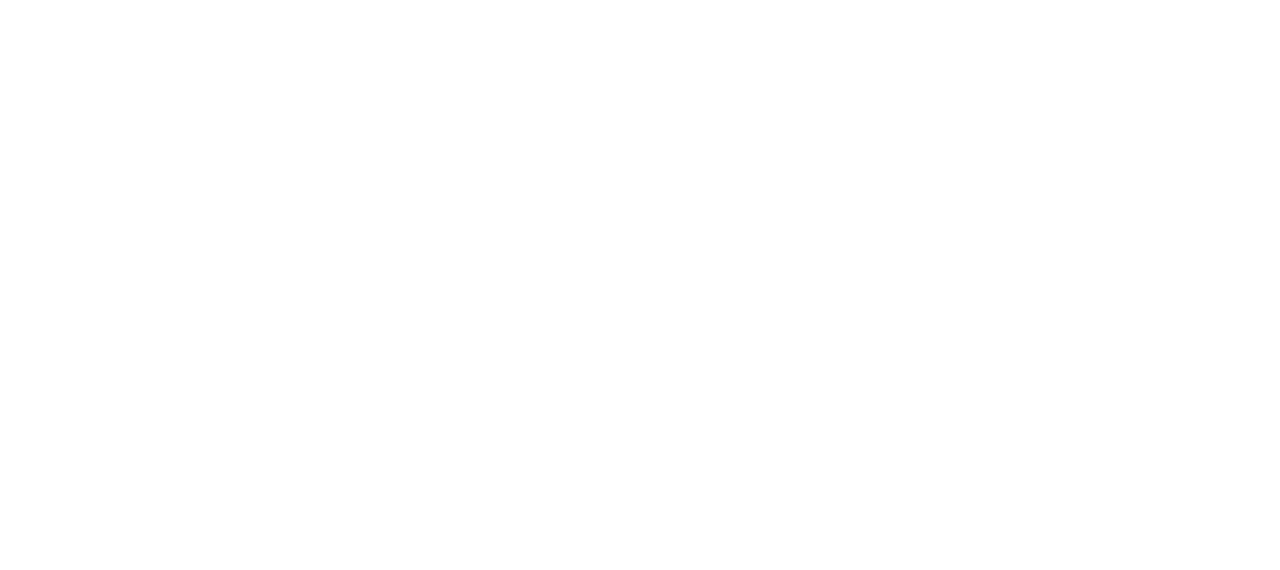
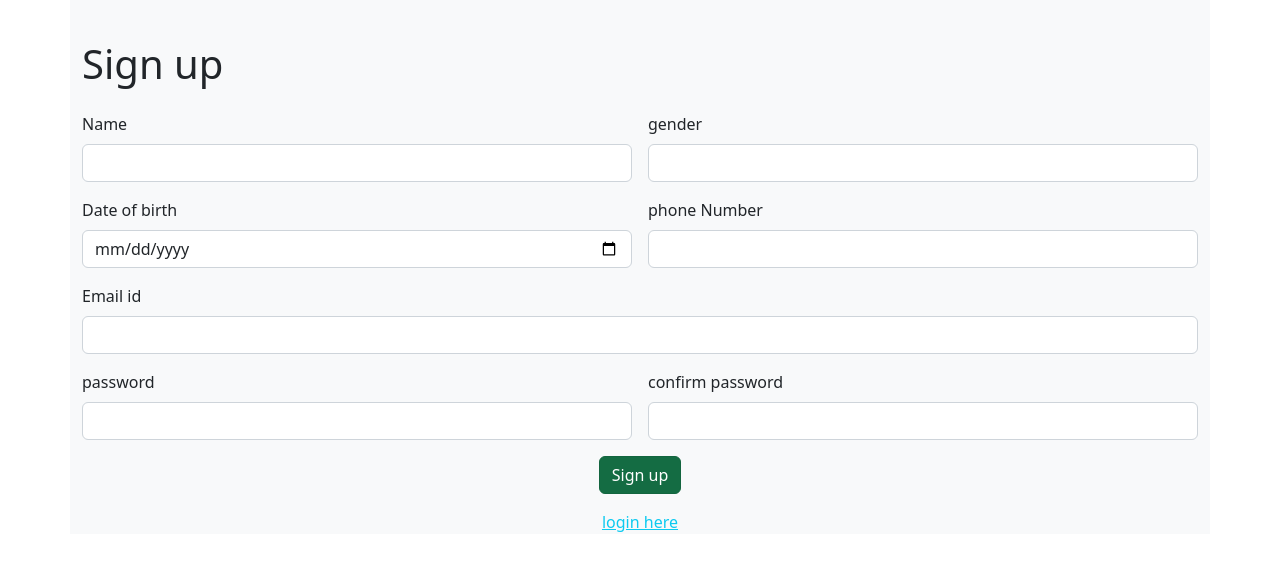
Before and after one commit to krishnanunnijp/food-ordering-angular-app, an Angular app: page /signup in a window 1280 px wide. Before the commit this address led to /. Shown: the top 570 px of the page. Built offline with nearby package versions, Linux system fonts and the light colour scheme.

Commit message:
signup  page added

```diff
--- a/src/app/food-ordering-app/food-ordering-app.component.html
+++ b/src/app/food-ordering-app/food-ordering-app.component.html
@@ -1,6 +1,6 @@
 <div class="container">
     <div class="row ">
-        <div class="col-12 col-sm-12 col-md-12 col-lg-12 col-xl-12 col-xxl-12">
+        <div class="bg-light col col-12 col-sm-12 col-md-12 col-lg-12 col-xl-12 col-xxl-12">
             <div class="row g-3 mt-4">
                 <div class="col-12 col-sm-12 col-md-12 col-lg-12 col-xl-12 col-xxl-12">
                     <h1> User login</h1>
@@ -14,7 +14,10 @@
                     <input type="password" class="form-control">
                 </div>
                 <div class="col-12 col-sm-12 col-md-12 col-lg-12 col-xl-12 col-xxl-12 ">
-                    <a href="" class="btn btn-primary">login</a>
+                    <a href="/indian" class="btn btn-primary">login</a>
+                </div>
+                <div class="col-12 col-sm-12 col-md-12 col-lg-12 col-xl-12 col-xxl-12">
+                    <a href="signup" class="link-success">signup here</a>
                 </div>
 
             </div>
--- /dev/null
+++ b/src/app/sign-up-page/sign-up-page.component.html
@@ -0,0 +1,45 @@
+<div class="container ">
+    <div class="row ">
+        <div class="bg-light col col-12 col-sm-12 col-md-12 col-lg-12 col-xl-12 col-xxl-12">
+            <div class="row g-3 mt-4">
+                <div class="bg-light col col-12 col-sm-12 col-md-12 col-lg-12 col-xl-12 col-xxl-12">
+                    <h1>Sign up</h1>
+                </div>
+                <div class="bg-light col col-12 col-sm-6 col-md-6 col-lg-6 col-xl-6 col-xxl-6">
+                    <label for="name" class="form-label">Name</label>
+                    <input type="text" class="form-control">
+                </div>
+                <div class="bg-light col col-12 col-sm-6 col-md-6 col-lg-6 col-xl-6 col-xxl-6">
+                    <label for="gender" class="form-label">gender</label>
+                    <input type="text" class="form-control">
+                </div>
+                <div class="bg-light col col-12 col-sm-6 col-md-6 col-lg-6 col-xl-6 col-xxl-6">
+                    <label for="dob" class="form-label">Date of birth</label>
+                    <input type="date" class="form-control">
+                </div>
+                <div class="bg-light col col-12 col-sm-6 col-md-6 col-lg-6 col-xl-6 col-xxl-6">
+                    <label for="phone number" class="form-label">phone Number</label>
+                    <input type="text" class="form-control">
+                </div>
+                <div class="bg-light col col-12 col-sm-12 col-md-12 col-lg-12 col-xl-12 col-xxl-12">
+                    <label for="email" class="form-label">Email id</label>
+                    <input type="text" class="form-control">
+                </div>
+                <div class="bg-light col col-12 col-sm-6 col-md-6 col-lg-6 col-xl-6 col-xxl-6">
+                    <label for="password"class="form-label" >password</label>
+                    <input type="password" class="form-control">
+                </div>
+                <div class="bg-light col col-12 col-sm-6 col-md-6 col-lg-6 col-xl-6 col-xxl-6">
+                    <label for="confirmpassword" class="form-label">confirm password</label>
+                    <input type="password" class="form-control">
+                </div>
+                <div class="bg-light col col-12 col-sm-12 col-md-12 col-lg-12 col-xl-12 col-xxl-12 text-center">
+                    <a href="" class="btn btn-success  active" role="button"
+                        aria-pressed="true">Sign up</a>
+                </div>
+                <div class="col-12 col-sm-12 col-md-12 col-lg-12 col-xl-12 col-xxl-12 text-center">
+                    <a href="" class="link-info">login here</a>
+                </div>
+            </div>
+        </div>
+    </div>
```
Also changed, not shown: src/app/app.module.ts (+7 -1 lines), src/app/sign-up-page/sign-up-page.component.ts (added, +10 -0 lines), src/app/sign-up-page/sign-up-page.component.css (added).
